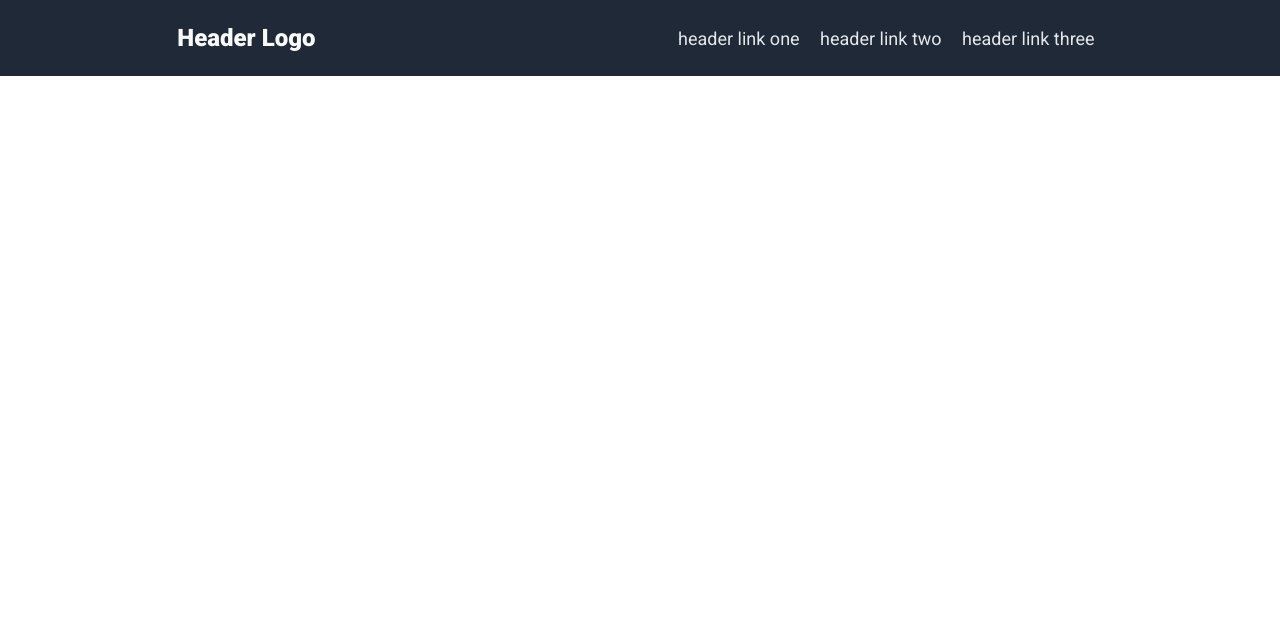
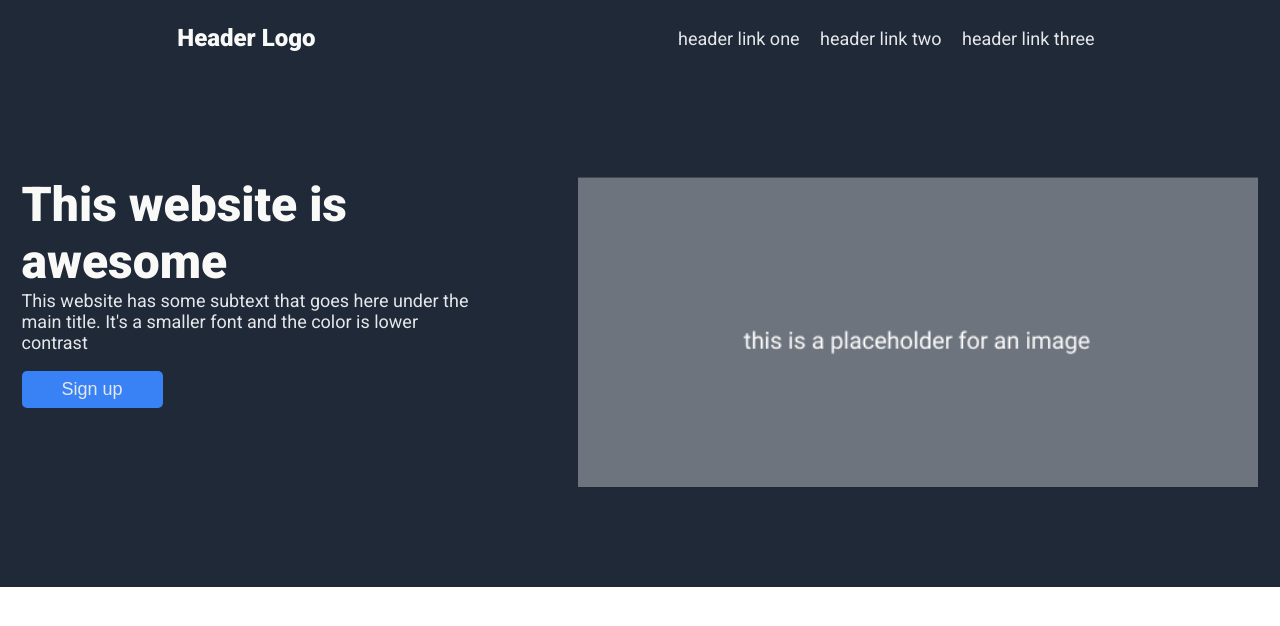
Before and after one commit to colej780/landing-page-template, a plain HTML site: page index.html in a window 1280 px wide. Drawn offline with Linux system fonts and the light colour scheme.

Commit message:
hero section draft 1

```diff
--- a/index.html
+++ b/index.html
@@ -20,6 +20,18 @@
         </nav>
     </header>
 
-
+    <main>
+        <div class="hero">
+            <div class="left">
+                <h1>This website is<br>
+                    awesome</h1>
+                <p>This website has some subtext that goes here under the<br>
+                    main title. It's a smaller font and the color is lower<br>
+                    contrast</p>
+                <button>Sign up</button>
+            </div>
+            <img src="images/placeholder.png">
+        </div>
+    </main>
 </body>
 </html>
--- a/styles.css
+++ b/styles.css
@@ -2,6 +2,7 @@
     --dark-bg: #1F2937;
     --logo-main: #F9FAF8;
     --link-text: #E5E7EB;
+    --button-cta-bg: #3882F6;
 }
 
 html {
@@ -22,7 +23,8 @@ header {
     display: flex;
     align-items: center;
     justify-content: space-around;
-    background-color: var(--dark-bg)
+    background-color: var(--dark-bg);
+    padding-bottom: 100px;
 }
 
 header nav {
@@ -42,3 +44,40 @@ header p {
     color: var(--logo-main);
     font-weight: 800;
 }
+
+.hero {
+    display: flex;
+    justify-content: center;
+    background-color: var(--dark-bg);
+    padding-bottom: 100px;
+}
+
+h1 {
+    font-size: 48px;
+    font-weight: 800;
+    color: var(--logo-main);
+    margin-bottom: 0;
+    margin-top: 0;
+}
+
+.hero p {
+    font-size: 18px;
+    color: var(--link-text);
+    margin-top: 0;
+}
+
+.left {
+    margin-right: 110px;
+}
+
+.hero button {
+    background-color: var(--button-cta-bg);
+    font-size: 18px;
+    color: var(--link-text);
+    border-radius: 5px;
+    border: none;
+    padding-left: 40px;
+    padding-right: 40px;
+    padding-top: 8px;
+    padding-bottom: 8px;
+}
```
Also changed, not shown: images/placeholder.png (added).
